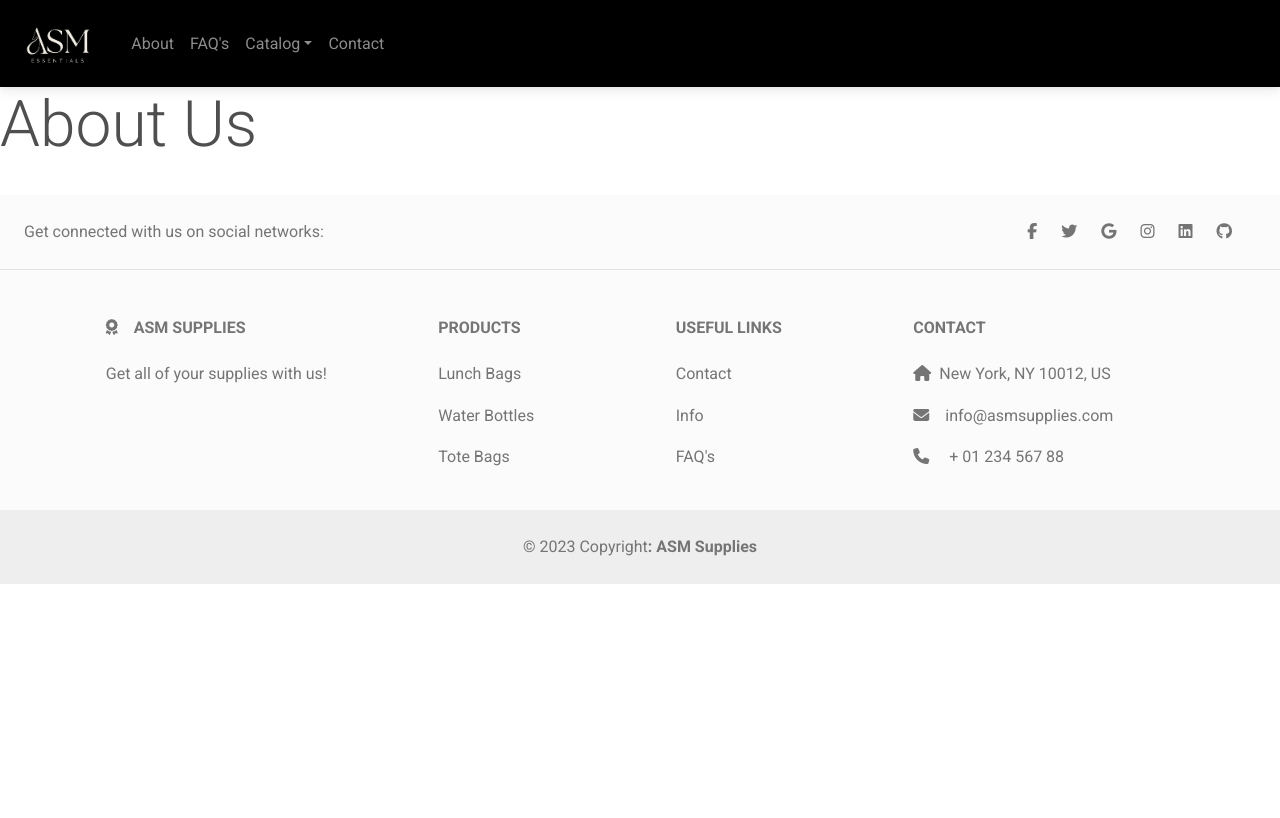
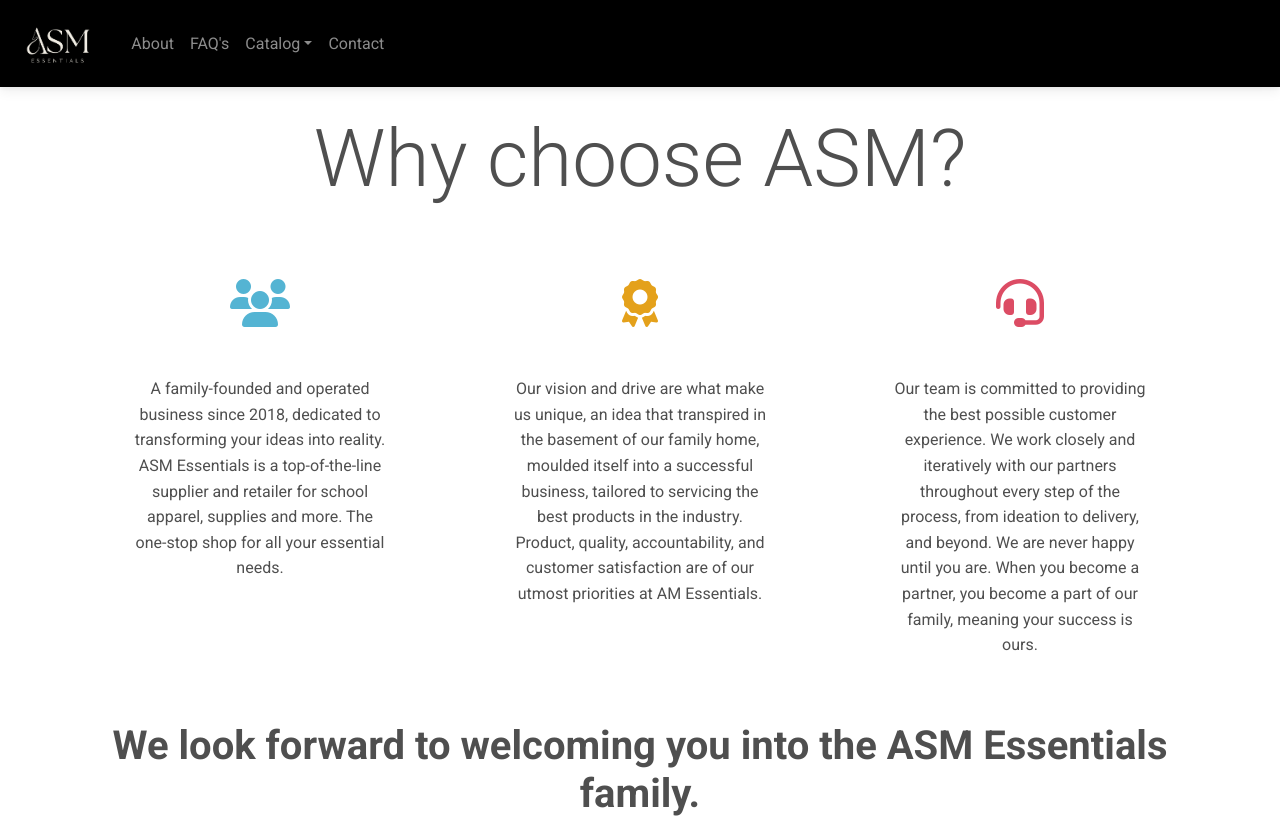
Before and after one commit to jamalamar/ASM, a React (Create React App) app: page /About in a window 1280 px wide. Shown: the top 818 px of the page. Built offline with nearby package versions, Linux system fonts and the light colour scheme.

Commit message:
about us page ready

```diff
--- a/src/Views/About.js
+++ b/src/Views/About.js
@@ -1,16 +1,11 @@
 import React, { Component } from 'react';
 
 import {
-  MDBCarousel,
-  MDBCarouselItem,
-  MDBCard,
-  MDBCardImage,
-  MDBCardBody,
-  MDBCardTitle,
-  MDBCardText,
+  MDBContainer,
+  MDBTypography,
   MDBRow,
   MDBCol,
-  MDBTypography
+  MDBIcon
 } from 'mdb-react-ui-kit';
 
 export default function About () {
@@ -18,7 +13,54 @@
     return (
 
     <div>
-      <MDBTypography className='display-3 pb-3 mb-3'>About Us</MDBTypography>
+
+      {/*
+      <div className='p-5 text-center bg-light'>
+        <h1 className=''>Why choose ASM?</h1>
+      </div>
+      */}
+
+      <MDBContainer className='text-center'>
+        <MDBTypography className='display-1 p-4 mb-5'>Why choose ASM?</MDBTypography>
+
+          <MDBRow className='row-cols-1 row-cols-md-3 fs-6 ' alignment='center'>
+            <MDBCol>
+              <MDBIcon icon='users' size='3x' color='info'/>
+              <MDBTypography className='p-5'>
+                A family-founded and operated business since 2018, dedicated to transforming your ideas into
+                reality. ASM Essentials is a top-of-the-line supplier and retailer for school apparel, supplies and
+                more. The one-stop shop for all your essential needs.
+              </MDBTypography>
+            </MDBCol>
+
+            <MDBCol>
+              <MDBIcon icon='award' size='3x' color='warning'/>
+              <MDBTypography className='p-5'>
+                Our vision and drive are what make us unique, an idea that transpired in the basement of our
+                family home, moulded itself into a successful business, tailored to servicing the best products
+                in the industry. Product, quality, accountability, and customer satisfaction are of our utmost
+                priorities at AM Essentials.
+              </MDBTypography>
+            </MDBCol>
+
+            <MDBCol>
+              <MDBIcon icon='headset' size='3x' color='danger'/>
+              <MDBTypography className='p-5'>
+              Our team is committed to providing the best possible customer experience. We work closely
+              and iteratively with our partners throughout every step of the process, from ideation to delivery,
+              and beyond. We are never happy until you are. When you become a partner, you become a
+              part of our family, meaning your success is ours.
+              </MDBTypography>
+            </MDBCol>
+          </MDBRow>
+
+          <MDBTypography className='display-6 pb-5 fw-bold'>
+            We look forward to welcoming you into the ASM Essentials family.
+          </MDBTypography>
+
+      </MDBContainer>
+
+
     </div>
 
     )
--- a/src/Views/Home.js
+++ b/src/Views/Home.js
@@ -80,7 +80,7 @@
 
       {/******************* Start of Info Section ********************/}
       {/*
-      <MDBContainer>
+      <MDBContainer className='text-center'>
         <MDBTypography className='display-3 pb-3 mb-3'>Get all your supplies here</MDBTypography>
 
           <MDBRow className='row-cols-1 row-cols-md-3 g-4' alignment='center'>
```
